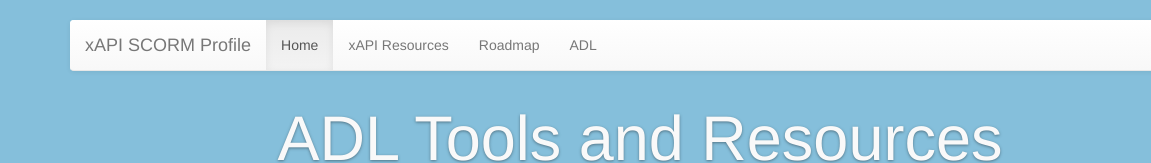
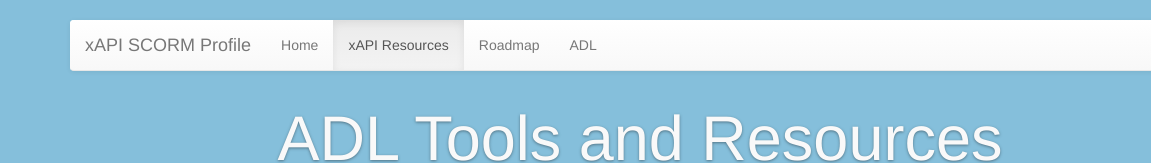
Before and after one commit to adlnet/xAPI-SCORM-Profile, a plain HTML site: page dev/adl-tools.html in a window 1280 px wide. Shown: the top 163 px of the page, 0-1151 px from the left. Drawn offline with Linux system fonts and the light colour scheme.

Commit message:
slash and burn nav bar

```diff
--- a/dev/adl-tools.html
+++ b/dev/adl-tools.html
@@ -34,7 +34,7 @@
                     </div>
                     <div class="navbar-collapse collapse">
                         <ul class="nav navbar-nav">
-                            <li class="active"><a href="#" title="Home">Home</a>
+                            <li><a href="#" title="Home">Home</a>
                             </li>
 <!--  start cuts
                             <li><a href="dev.html" title="Developers">Developers</a>
@@ -42,7 +42,7 @@
                             <li><a href="isd.html" title="ISD">ISD</a>
                             </li>
 end cuts  -->
-                            <li><a href="adl-tools.html" title="xAPI Resources">xAPI Resources</a>
+                            <li class="active"><a href="#" title="xAPI Resources">xAPI Resources</a>
                             </li>
                             <li><a href="#" title="Roadmap">Roadmap</a>
                             </li>
```
Also changed, not shown: dev/dual-track.html (+1 -1 lines).
